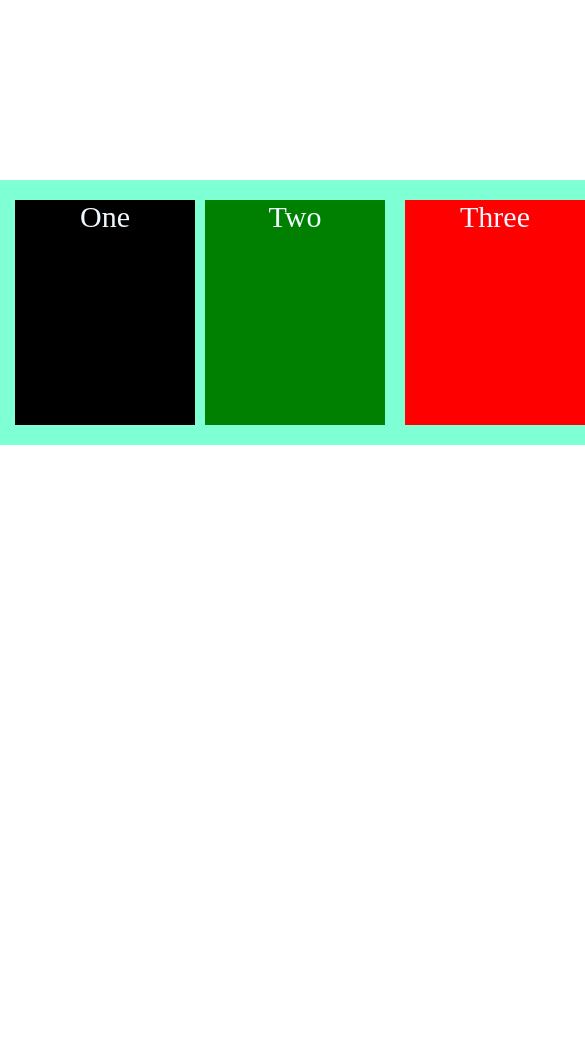
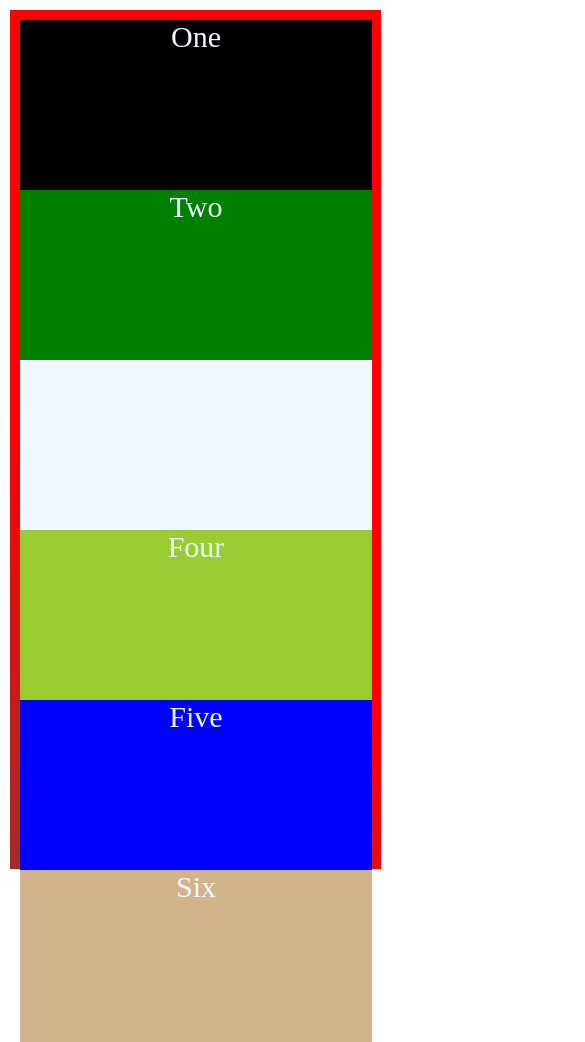
Before and after one commit to horler408/Tutorial_one, a plain HTML site: page index.html in a window 390 px wide. Shown: the top 1042 px of the page, 585 px wide, since content can reach past the window. Before the commit the page ends 844 px from the top, so only its background shows below. Drawn offline with Linux system fonts and the light colour scheme.

Commit message:
responsiveness

```diff
--- a/index.html
+++ b/index.html
@@ -14,15 +14,17 @@
     }
     .parent-box {
       position: relative;
-      width: 1000px;
+      width: 1300px;
       height: 250px;
-      background: aquamarine;
+      /* background: aquamarine; */
+      background-color: brown;
+      background-image: linear-gradient(40deg, brown 0%, red 40%);
       margin: 180px auto;
       padding-top: 15px;
     }
     .boxes {
       position: absolute;
-      width: 18%;
+      width: 15%;
       height: 85%;
       margin: 5px;
       text-align: center;
@@ -34,20 +36,100 @@
       background-color: black;
     }
     #box-two {
-      left: 20%;
+      left: 17%;
       background-color: green;
     }
     #box-three {
-      left: 40%;
-      background-color: red;
+      left: 34%;
+      background-color: aliceblue;
     }
     #box-four {
-      left: 60%;
+      left: 50%;
       background-color: yellowgreen;
     }
     #box-five {
+      left: 67%;
+      background-color: blue;
+    }
+    #box-six {
       right: 10px;
-      background-color: blue;
+      background-color: tan;
+    }
+
+    @media screen and (max-width: 850px) {
+      .parent-box {
+        width: 95%;
+        height: 100vh;
+        margin: 10px;
+      }
+      .boxes {
+        position: absolute;
+        width: 45%;
+        height: 30%;
+        font-size: 30px;
+        margin: 10px;
+      }
+      #box-one {
+        top: 10px;
+      }
+      #box-two {
+        top: 10px;
+        left: 50%;
+      }
+      #box-three {
+        left: 10px;
+        top: 210px;
+      }
+      #box-four {
+        left: 50%;
+        top: 210px;
+      }
+      #box-five {
+        top: 410px;
+        left: 10px;
+      }
+      #box-six {
+        top: 410px;
+        left: 50%;
+      }
+    }
+
+    @media screen and (max-width: 420px) {
+      .parent-box {
+        width: 95%;
+        height: 100vh;
+        margin: 10px;
+      }
+      .boxes {
+        position: absolute;
+        width: 95%;
+        height: 20%;
+        font-size: 30px;
+        margin: 0px;
+      }
+      #box-one {
+        top: 10px;
+      }
+      #box-two {
+        top: 180px;
+        left: 10px;
+      }
+      #box-three {
+        left: 10px;
+        top: 350px;
+      }
+      #box-four {
+        left: 10px;
+        top: 520px;
+      }
+      #box-five {
+        top: 690px;
+        left: 10px;
+      }
+      #box-six {
+        top: 860px;
+        left: 10px;
+      }
     }
   </style>
   <body>
@@ -58,6 +140,7 @@
         <div class="boxes" id="box-three">Three</div>
         <div class="boxes" id="box-four">Four</div>
         <div class="boxes" id="box-five">Five</div>
+        <div class="boxes" id="box-six">Six</div>
       </div>
     </div>
   </body>
```
Also changed, not shown: file.html (added, +23 -0 lines).
